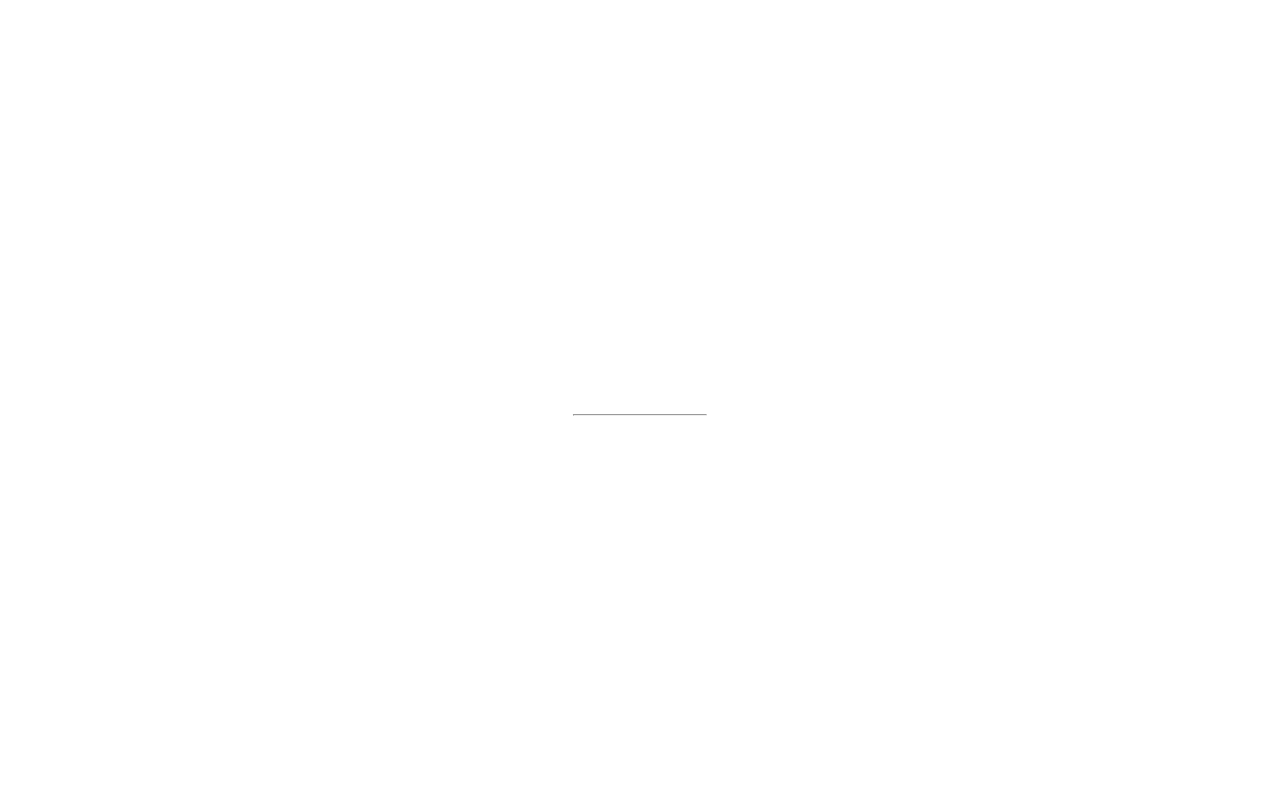
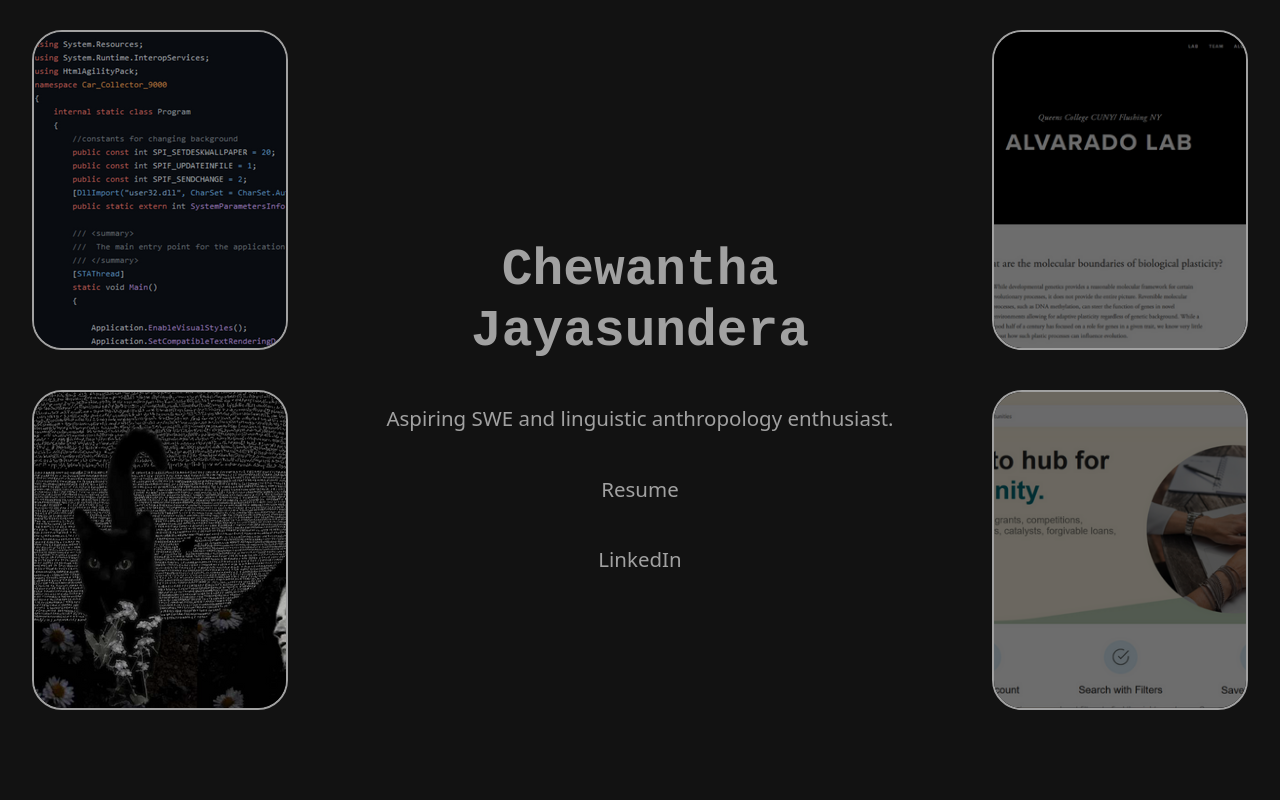
Before and after one commit to chewiethesmugg/chewiethesmugg.github.io, a plain HTML site: page index.html in a window 1280 px wide. Drawn offline with nearby package versions, Linux system fonts and the light colour scheme.

Commit message:
first release version

```diff
--- a/index.html
+++ b/index.html
@@ -1,90 +1,60 @@
 <!DOCTYPE html>
-<html>
-<style>
-body, html {
-  height: 100%;
-  margin: 0;
-}
+<html lang="en">
+<head>
+    <title>Chewantha's Collective</title>
+    <meta charset="UTF-8">
+    <!-- linking bootstrap via CDN-->
+    <link href="https://cdn.jsdelivr.net/npm/bootstrap@5.3.2/dist/css/bootstrap.min.css" rel="stylesheet" integrity="sha384-T3c6CoIi6uLrA9TneNEoa7RxnatzjcDSCmG1MXxSR1GAsXEV/Dwwykc2MPK8M2HN" crossorigin="anonymous">
+    <!--change stylesheet depending on time of day - do this on page loadup to save resources-->
+    <link href="./style_dark.css" rel="stylesheet">
+    <meta charset="utf-8">
+    <meta name="viewport" content="width=device-width, initial-scale=1">
+    <title>Bootstrap demo</title>
+  </head>
+  <body>
+    <!-- BOOTSTRAP JS-->
+    <script src="https://cdn.jsdelivr.net/npm/bootstrap@5.3.3/dist/js/bootstrap.min.js" integrity="sha384-0pUGZvbkm6XF6gxjEnlmuGrJXVbNuzT9qBBavbLwCsOGabYfZo0T0to5eqruptLy" crossorigin="anonymous"></script>
 
-.bgimg {
-  background-image: url('classic_macbook_bg.jpg');
-  height: 100%;
-  background-position: center;
-  background-size: cover;
-  position: relative;
-  color: white;
-  font-family: "Courier New", Courier, monospace;
-  font-size: 25px;
-}
 
-.topleft {
-  position: absolute;
-  top: 0;
-  left: 16px;
-}
+    <div class="container-fluid">
+      <div class="row">
+        <!-- projects / notes & other things-->
+        <div class="col-3" align="center">
 
-.bottomleft {
-  position: absolute;
-  bottom: 0;
-  left: 16px;
-}
+          <div title= "My Github!" class="project-content" style ="margin-top: 10%;">
+            <a href="https://github.com/chewiethesmugg/" rel="noreferrer" target="_blank"> <img class="grow" src="./images/code_mod.png" alt="picture_of_code" style="object-fit: cover;"></a>
+          </div>
+          <div class="project-content" style ="margin-top: 5vh;">
+            <a href="./notes.html" rel="noreferrer" target="_blank"> <img class="grow" src="./images/X.png" alt="picture_of_code" style="object-fit: contain;"></a>
+          </div>
+        </div>
 
-.middle {
-  position: absolute;
-  top: 50%;
-  left: 50%;
-  transform: translate(-50%, -50%);
-  text-align: center;
-}
+        <!--personal info-->
+        <div class="col" align="center">
+            <h1 class="ubuntu-mono-bold" name="title-card" style="margin-top: 30vh; font-size: 4vw; color:#a1a1a1;">Chewantha Jayasundera</h1>
+            <p style="margin-top: 5vh; font-size: 1.6vw;">Aspiring SWE and linguistic anthropology enthusiast.</p>
+            <p style="margin:5vh;  font-size: 1.6vw;"><a href="./Jayasundera_Chewantha_Resume.pdf" rel="noreferrer" target="_blank" class="links"> Resume</a></p>
+            <p style="margin:5vh; font-size: 1.6vw;"><a href="https://linkedin.com/in/chewantha-jayasundera" rel="noreferrer" target="_blank" class="links">LinkedIn</a></p>
+        </div>
 
-hr {
-  margin: auto;
-  width: 40%;
-}
-</style>
-<body>
+        <!--websites of palces i words -->
+        <div class="col-3" align="center">
 
-<div class="bgimg">
-  <div class="middle">
-    <h1>COMING SOON</h1>
-    <hr>
-    <p id="demo" style="font-size:30px"></p>
-  </div>
-  <div class="bottomleft">
-    <p>Papua New Guinea has over 800 living languages! </p>
-  </div>
-</div>
+          <div title="My first work experience during freshman year." class="project-content" style ="margin-top: 10%;">
+            <a href="https://www.alvaradolab.com/" rel="noreferrer" target="_blank"><img class="grow" src="./images/alvarado_lab_mod.png" alt="picture_of_code" style="height: 100%; width: 100%; object-fit: cover"></a>
+          </div>
+          <div class="project-content" style ="margin-top: 5vh;">
+            <a href="https://www.runwei.io/" rel="noreferrer" target="_blank"><img class="grow" src="./images/runwei_mod.png" alt="picture_of_code" style="height: 100%; width: 100%; object-fit: cover"></a>
+          </div>
 
-<script>
-// Set the date we're counting down to
-var countDownDate = new Date("April 5, 2024 15:37:25").getTime();
 
-// Update the count down every 1 second
-var countdownfunction = setInterval(function() {
+        </div>
+      </div>
+    </div>
 
-  // Get todays date and time
-  var now = new Date().getTime();
+    <!-- REMOVED CODE STORAGE LOL-->
+    <!--   <p style="margin:5vh; font-size: 1.6vw;"><a href="https://github.com/chewiethesmugg/" rel="noreferrer" target="_blank" class="links">Git</a></p>-->
 
-  // Find the distance between now an the count down date
-  var distance = countDownDate - now;
 
-  // Time calculations for days, hours, minutes and seconds
-  var days = Math.floor(distance / (1000 * 60 * 60 * 24));
-  var hours = Math.floor((distance % (1000 * 60 * 60 * 24)) / (1000 * 60 * 60));
-  var minutes = Math.floor((distance % (1000 * 60 * 60)) / (1000 * 60));
-  var seconds = Math.floor((distance % (1000 * 60)) / 1000);
-
-  // Output the result in an element with id="demo"
-  document.getElementById("demo").innerHTML = days + "d " + hours + "h "
-  + minutes + "m " + seconds + "s ";
-
-  // If the count down is over, write some text
-  if (distance < 0) {
-    clearInterval(countdownfunction);
-    document.getElementById("demo").innerHTML = "EXPIRED";
-  }
-}, 1000);
-</script>
-
-</body>
+  </body>
 </html>
--- a/style_dark.css
+++ b/style_dark.css
@@ -22,6 +22,14 @@
     font-size: 1.2em;
 }
 
+.grow {
+    transition: all .2s ease-in-out;
+}
+
+.grow:hover {
+    transform: scale(1.1);
+}
+
 .name-div {
     font:ubuntu-mono-bold;
     position: absolute;
@@ -32,12 +40,19 @@
 }
 
 .project-content {
-    border: 1px solid #ccc;
+    border: 2px solid  #a1a1a1;
+    border-radius: 30px;
     overflow: hidden;
     width: 20vw;
     height: 40vh;
     padding-bottom: 0%;
+    transition: transform .2s;
   }
+.project-content:hover{
+    -ms-transform: scale(1.1); /* IE 9 */
+    -webkit-transform: scale(1.1); /* Safari 3-8 */
+    transform: scale(1.1);
+}
 
 body {
     background-color: #121212; /* Set your desired background color here */
```
Also changed, not shown: notes.html (added, +90 -0 lines), images/X.png (added), images/alvarado_lab_mod.png (added), images/code_mod.png (added), images/notes_og.jpg (added), images/runwei_mod.png (added), 1 other file.
